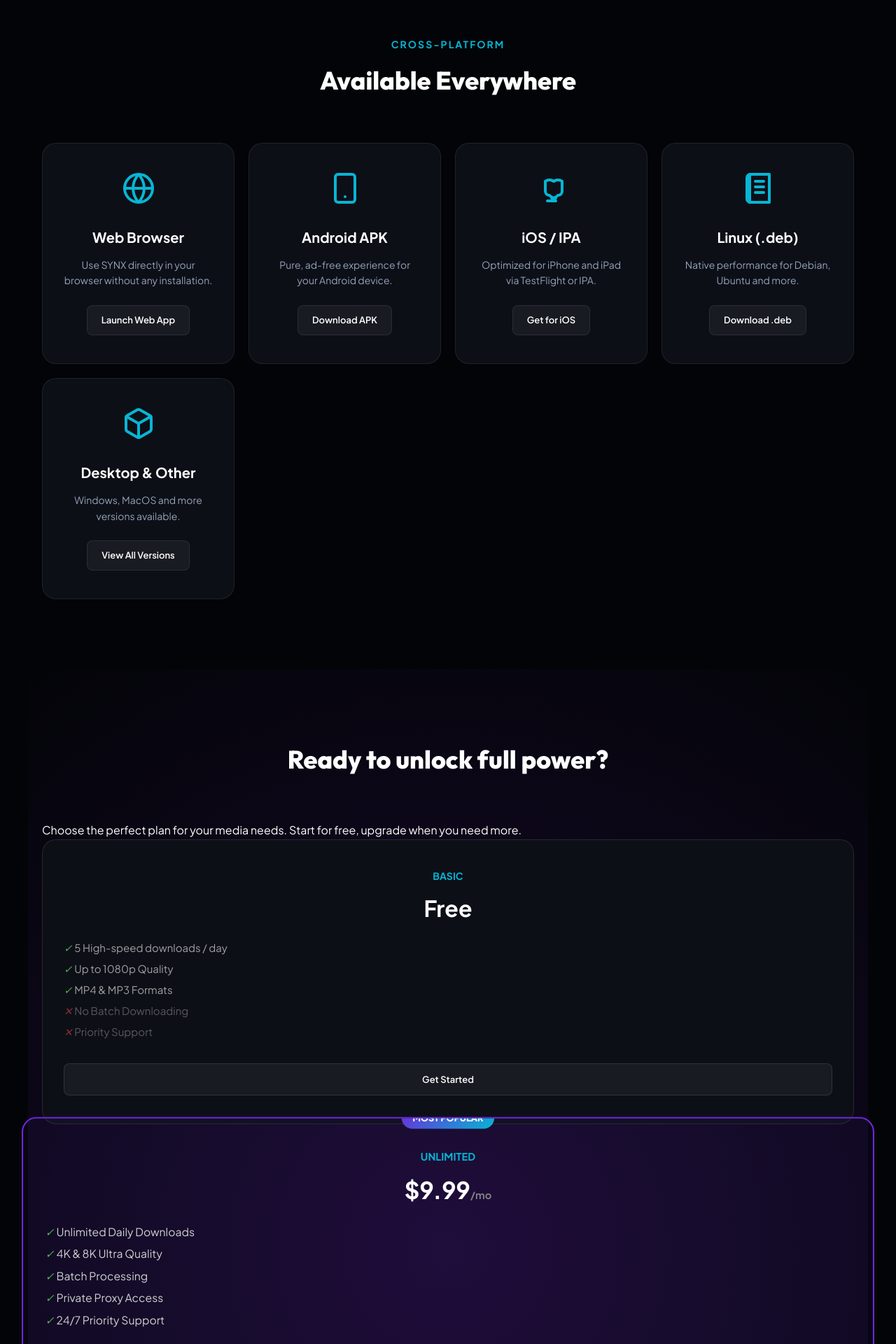
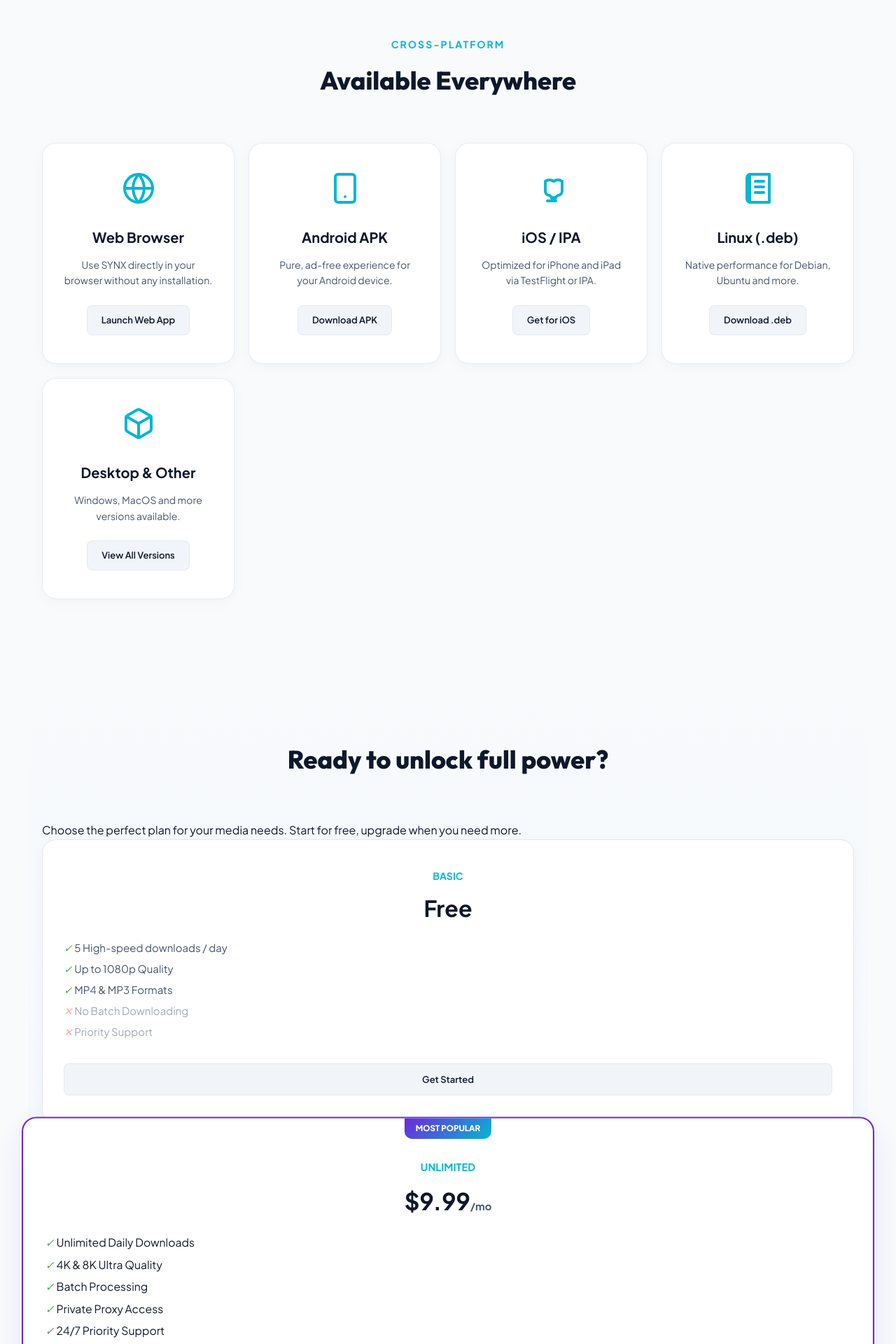
Before and after one commit to neyzenrose/synx_app, a Flask app: page / in a window 1280 px wide. Shown: the part 1400-3320 px from the top of the page at 70% size. Run offline with Flask 3, Linux system fonts and the light colour scheme.

Commit message:
Design: Switch to light corporate theme

```diff
--- a/api/templates/index.html
+++ b/api/templates/index.html
@@ -11,15 +11,15 @@
     <link rel="icon" type="image/png" href="/static/logo.png">
     <style>
         :root {
-            --bg-color: #030408;
-            --surface-color: #0d0f17;
+            --bg-color: #f8fafc;
+            --surface-color: #ffffff;
             --primary-accent: #6d28d9; /* Deep Purple */
             --secondary-accent: #06b6d4; /* Cyan */
-            --text-primary: #ffffff;
-            --text-secondary: #94a3b8;
-            --glass-bg: rgba(255, 255, 255, 0.03);
-            --glass-border: rgba(255, 255, 255, 0.08);
-            --gradient-text: linear-gradient(135deg, #fff 0%, #94a3b8 100%);
+            --text-primary: #0f172a;
+            --text-secondary: #475569;
+            --glass-bg: rgba(255, 255, 255, 0.7);
+            --glass-border: rgba(226, 232, 240, 0.8);
+            --gradient-text: linear-gradient(135deg, #0f172a 0%, #334155 100%);
             --gradient-accent: linear-gradient(135deg, var(--primary-accent), var(--secondary-accent));
         }
 
@@ -247,11 +248,13 @@
             transition: all 0.3s;
             position: relative;
             overflow: hidden;
+            box-shadow: 0 4px 20px rgba(0, 0, 0, 0.03);
         }
 
         .platform-card:hover {
-            border-color: rgba(255,255,255,0.2);
+            border-color: var(--primary-accent);
             transform: translateY(-8px);
+            box-shadow: 0 20px 40px rgba(0, 0, 0, 0.06);
         }
 
         .platform-card svg {
@@ -274,9 +277,9 @@
 
         .btn-download {
             display: inline-block;
-            background: rgba(255,255,255,0.05);
+            background: #f1f5f9;
             border: 1px solid var(--glass-border);
-            color: white;
+            color: var(--text-primary);
             padding: 10px 20px;
             border-radius: 8px;
             text-decoration: none;
@@ -445,7 +449,7 @@
     </section>
 
     <!-- Pricing Section -->
-    <section id="pricing" class="platforms" style="background: radial-gradient(circle at center, #1a0b30 0%, #030408 100%);">
+    <section id="pricing" class="platforms" style="background: linear-gradient(180deg, #f8fafc 0%, #eff6ff 100%);">
         <div class="platforms-header">
             <h2 class="section-title">Ready to unlock full power?</h2>
             <p class="section-subtitle">Choose the perfect plan for your media needs. Start for free, upgrade when you need more.</p>
@@ -453,45 +457,45 @@
 
         <div class="platforms-grid">
             <!-- Free Plan -->
-            <div class="platform-card" style="border: 1px solid rgba(255,255,255,0.1);">
+            <div class="platform-card" style="border: 1px solid #e2e8f0; background: #ffffff;">
                 <div style="font-size: 14px; color: var(--secondary-accent); font-weight: 700; margin-bottom: 10px; text-transform: uppercase;">Basic</div>
                 <h3 style="font-size: 32px; margin-bottom: 15px;">Free</h3>
-                <ul style="list-style: none; padding: 0; text-align: left; margin-bottom: 30px; font-size: 15px; color: #a0a0a0; line-height: 2;">
+                <ul style="list-style: none; padding: 0; text-align: left; margin-bottom: 30px; font-size: 15px; color: var(--text-secondary); line-height: 2;">
                     <li><i style="color: #4CAF50;">✓</i> 5 High-speed downloads / day</li>
                     <li><i style="color: #4CAF50;">✓</i> Up to 1080p Quality</li>
                     <li><i style="color: #4CAF50;">✓</i> MP4 & MP3 Formats</li>
                     <li style="opacity: 0.5;"><i style="color: #ff4d4d;">✕</i> No Batch Downloading</li>
                     <li style="opacity: 0.5;"><i style="color: #ff4d4d;">✕</i> Priority Support</li>
                 </ul>
-                <a href="/app" class="btn-download" style="width: 100%; display: inline-block; padding: 12px 0; background: rgba(255,255,255,0.05); border: 1px solid rgba(255,255,255,0.1);">Get Started</a>
+                <a href="/app" class="btn-download" style="width: 100%; display: inline-block; padding: 12px 0;">Get Started</a>
             </div>
 
             <!-- Pro Plan -->
-            <div class="platform-card" style="border: 2px solid var(--primary-accent); transform: scale(1.05); background: rgba(110, 64, 255, 0.05);">
-                <div style="position: absolute; top: -15px; left: 50%; transform: translateX(-50%); background: var(--gradient-accent); padding: 5px 15px; border-radius: 20px; font-size: 12px; font-weight: 800; text-transform: uppercase;">Most Popular</div>
-                <div style="font-size: 14px; color: var(--secondary-accent); font-weight: 700; margin-bottom: 10px; text-transform: uppercase;">Unlimited</div>
-                <h3 style="font-size: 32px; margin-bottom: 15px;">$9.99<span style="font-size: 14px; color: #808080;">/mo</span></h3>
-                <ul style="list-style: none; padding: 0; text-align: left; margin-bottom: 30px; font-size: 15px; color: #d0d0d0; line-height: 2;">
+            <div class="platform-card" style="border: 2px solid var(--primary-accent); transform: scale(1.05); background: #ffffff; box-shadow: 0 20px 40px rgba(109, 40, 217, 0.1);">
+                <div style="position: absolute; top: 0; left: 50%; transform: translateX(-50%); background: var(--gradient-accent); padding: 5px 15px; border-bottom-left-radius: 10px; border-bottom-right-radius: 10px; font-size: 11px; font-weight: 800; text-transform: uppercase; color: white;">Most Popular</div>
+                <div style="font-size: 14px; color: var(--secondary-accent); font-weight: 700; margin-bottom: 10px; text-transform: uppercase; margin-top: 15px;">Unlimited</div>
+                <h3 style="font-size: 32px; margin-bottom: 15px;">$9.99<span style="font-size: 14px; color: var(--text-secondary);">/mo</span></h3>
+                <ul style="list-style: none; padding: 0; text-align: left; margin-bottom: 30px; font-size: 15px; color: var(--text-primary); line-height: 2;">
                     <li><i style="color: #4CAF50;">✓</i> Unlimited Daily Downloads</li>
                     <li><i style="color: #4CAF50;">✓</i> 4K & 8K Ultra Quality</li>
                     <li><i style="color: #4CAF50;">✓</i> Batch Processing</li>
                     <li><i style="color: #4CAF50;">✓</i> Private Proxy Access</li>
                     <li><i style="color: #4CAF50;">✓</i> 24/7 Priority Support</li>
                 </ul>
-                <a href="#" class="btn-download" style="width: 100%; display: inline-block; padding: 12px 0;">Go Unlimited</a>
+                <a href="#" class="btn-download" style="width: 100%; display: inline-block; padding: 12px 0; background: var(--gradient-accent); color: white; border: none;">Go Unlimited</a>
             </div>
 
             <!-- Lifetime Plan -->
-            <div class="platform-card" style="border: 1px solid rgba(255,255,255,0.1);">
+            <div class="platform-card" style="border: 1px solid #e2e8f0; background: #ffffff;">
                 <div style="font-size: 14px; color: var(--secondary-accent); font-weight: 700; margin-bottom: 10px; text-transform: uppercase;">Lifetime</div>
-                <h3 style="font-size: 32px; margin-bottom: 15px;">$49.99<span style="font-size: 14px; color: #808080;">/once</span></h3>
-                <ul style="list-style: none; padding: 0; text-align: left; margin-bottom: 30px; font-size: 15px; color: #a0a0a0; line-height: 2;">
+                <h3 style="font-size: 32px; margin-bottom: 15px;">$49.99<span style="font-size: 14px; color: var(--text-secondary);">/once</span></h3>
+                <ul style="list-style: none; padding: 0; text-align: left; margin-bottom: 30px; font-size: 15px; color: var(--text-secondary); line-height: 2;">
                     <li><i style="color: #4CAF50;">✓</i> All Pro Features</li>
                     <li><i style="color: #4CAF50;">✓</i> Lifetime Updates</li>
                     <li><i style="color: #4CAF50;">✓</i> Early Access to Mobile App</li>
                     <li><i style="color: #4CAF50;">✓</i> One-time Payment</li>
                 </ul>
-                <a href="#" class="btn-download" style="width: 100%; display: inline-block; padding: 12px 0; background: rgba(255,255,255,0.05); border: 1px solid rgba(255,255,255,0.1);">Buy Once</a>
+                <a href="#" class="btn-download" style="width: 100%; display: inline-block; padding: 12px 0;">Buy Once</a>
             </div>
         </div>
 
```
Also changed, not shown: other parts of api/templates/index.html (+14 -12 lines), api/templates/app.html (+6 -16 lines).
